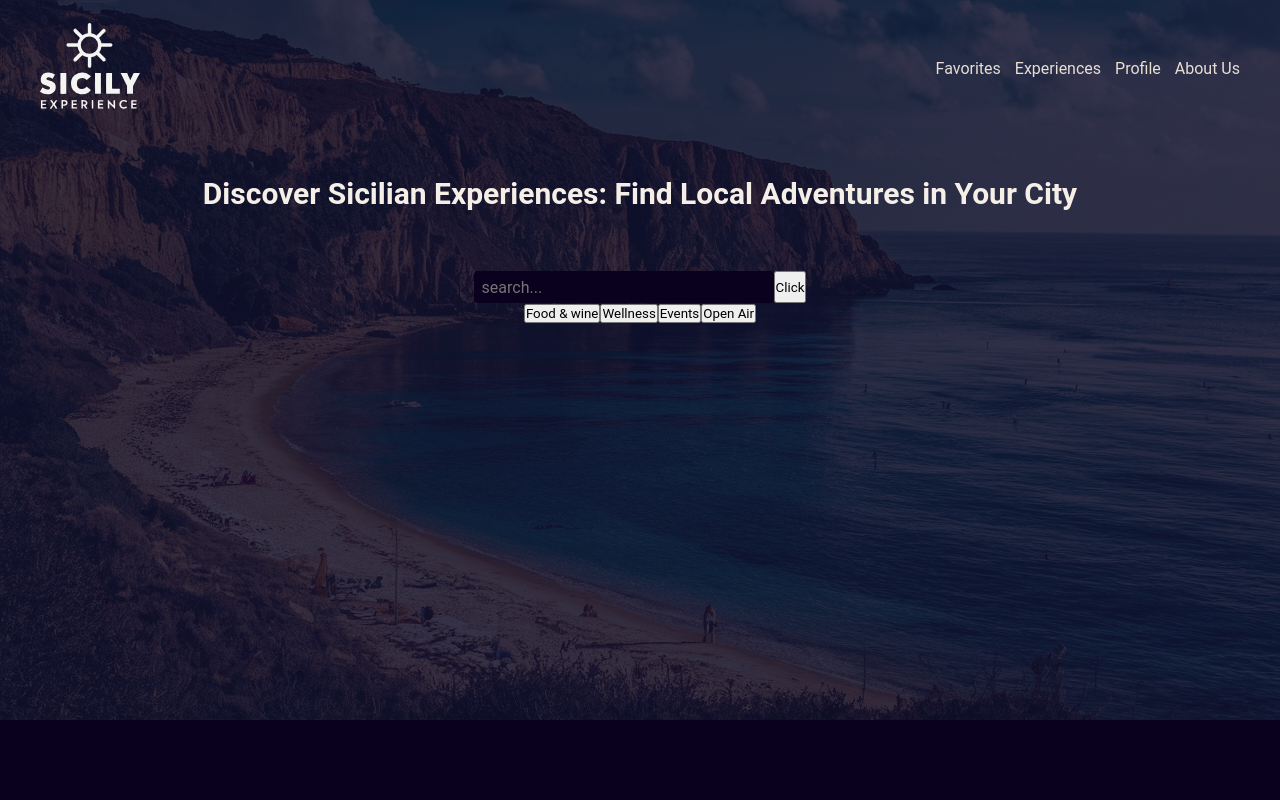
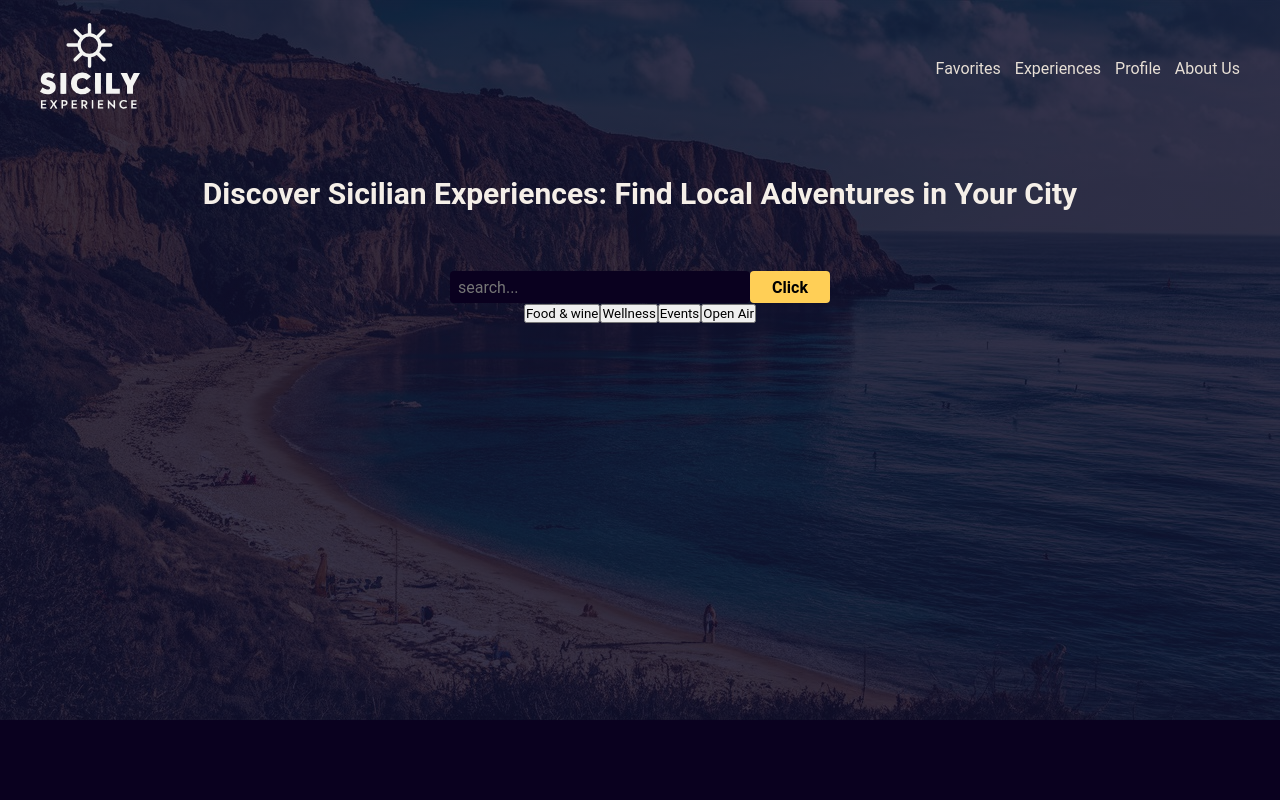
Before and after one commit to simoneedge/cb8-gruppo-b, a Next.js app in the folder final-project/: page /home in a window 1280 px wide. Shown: the top 800 px of the page. Built offline with nearby package versions, Linux system fonts and the light colour scheme; no server answers; the database is empty.

Commit message:
style: change button in Home Page

```diff
--- a/final-project/src/styles/Home.module.scss
+++ b/final-project/src/styles/Home.module.scss
@@ -23,7 +23,7 @@
     padding-top: 40px;
     font-size: 20px;
     width: 300px;
-    color: var(--color-black);
+    color: var(--color-blue2);
     text-align: center;
   }
 }
@@ -146,6 +146,13 @@
     button {
       display: block;
       cursor: pointer;
+      background-color: var(--color-yellow);
+      height: 32px;
+      width: 80px;
+      font-weight: bold;
+      font-size: 16px;
+      border: none;
+      border-radius: 4px;
     }
   }
 
```
Also changed, not shown: final-project/src/styles/Intro.module.scss (+3 -4 lines).
